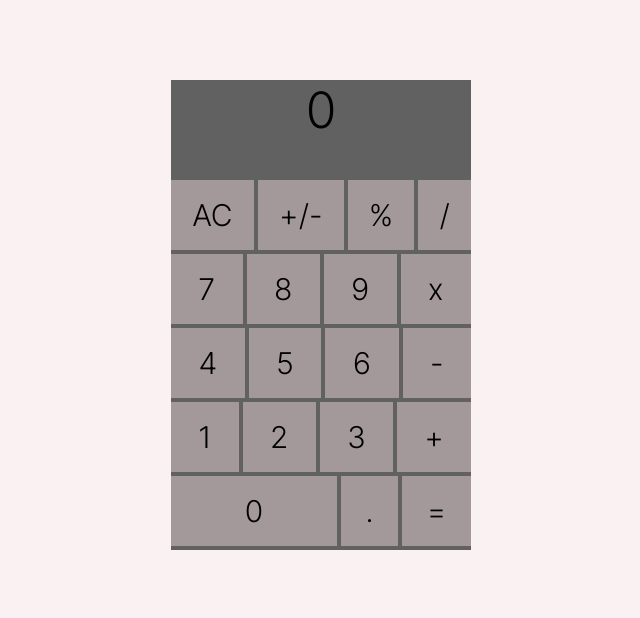
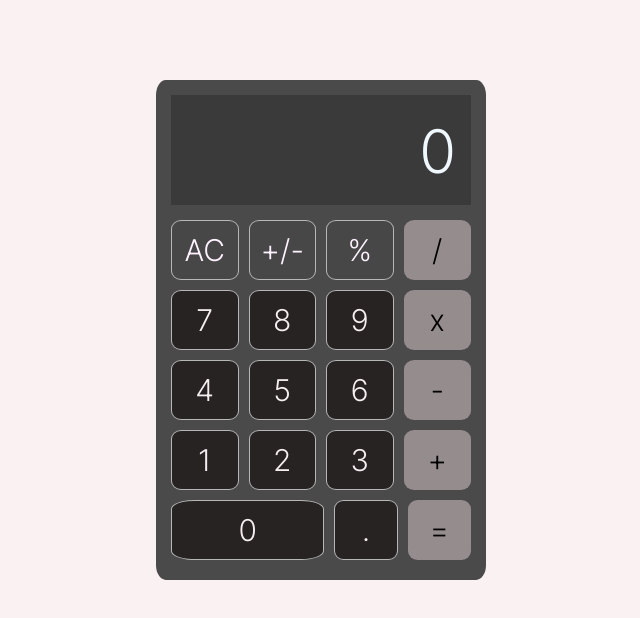
Before and after one commit to lizandreina/calculator, a plain HTML site: page index.html in a window 1280 px wide. Shown: the whole page, without its empty margins (319-959 px from the left). Drawn offline with Linux system fonts and the light colour scheme.

Commit message:
Save CSS changes

```diff
--- a/styles.css
+++ b/styles.css
@@ -91,24 +91,51 @@ button {
 
 .calculator {
     margin: 80px auto;
-    width: 300px;
-    height: 470px;
-    background-color: rgb(98, 97, 97);
+    width: 330px;
+    height: 500px;
+    border-radius: 3%;
+    padding: 15px;
+    background-color: rgb(75, 74, 74);
 }
 
 .display {
-    margin: 0 auto;
-    text-align: center;
-    height: 100px;
-    font-size: 50px;
+    margin: 0px auto;
+    text-align: right;
+    height: 110px;
+    font-size: 60px;
+    padding: 20px 15px;
+    color: aliceblue;
+    background-color: rgb(58, 58, 58);
 }
 
 .keyboard {
-    margin: 0 auto;
+    margin: 15px auto 0px;
     text-align: center;
     display: flex;
     flex-wrap: wrap;
-    gap: 4px
+    gap: 10px;
+}
+
+span {
+    height: 60px;
+    flex-basis: 320px;
+    display: flex;
+    gap: 10px;
+}
+
+button {
+    flex-grow: 1;
+    width: 60px;
+    border-radius: 15%;
+}
+
+.dot,
+.equal {
+    flex-grow: 1;
+}
+
+.cero {
+    width: 150px;
 }
 
 .digit,
@@ -120,18 +147,26 @@ button {
     font-size: 30px;
 }
 
-span {
-    height: 70px;
-    flex-grow: 1;
-    flex-basis: 300px;
-    display: flex;
-    gap: 4px;
+.digit,
+.dot {
+    color: rgb(246, 239, 241);
+    background-color: rgba(32, 26, 26, 0.801);
+    border: rgb(183, 183, 183) 0.1px solid;
 }
 
-button {
-    flex-grow: 1;
+.AC,
+.sign,
+.percentage {
+    color: rgb(255, 242, 255);
+    background-color: rgba(70, 70, 70, 0.801);
+    border: rgb(183, 183, 183) 0.1px solid;
 }
 
-.cero {
-    flex-grow: 3;
+.divide,
+.multiply,
+.minus,
+.plus,
+.equal {
+    background-color: rgba(245, 225, 228, 0.436);
+    border-color: rgba(0, 0, 0, 0.623) 0.1px solid;
 }
```
